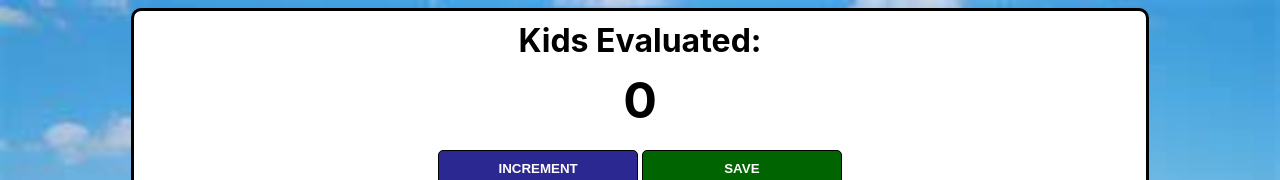
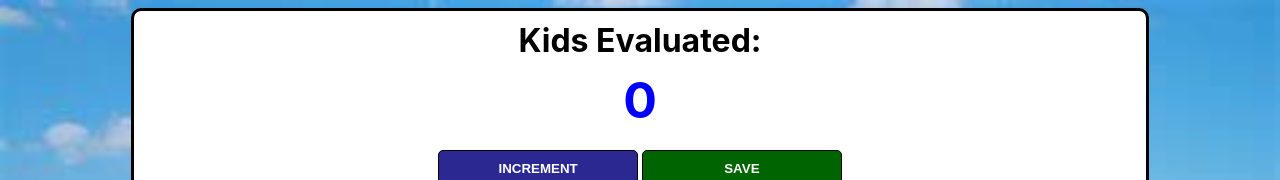
Before and after one commit to BlindHornet/BaseballCounter, a plain HTML site: page index.html in a window 1280 px wide. Shown: the top 180 px of the page. Drawn offline with Linux system fonts and the light colour scheme.

Commit message:
Updated Font of Count Color
Changed the color from Black to Blue

```diff
--- a/index.css
+++ b/index.css
@@ -45,3 +45,7 @@ button {
 #save-btn {
   background: darkgreen;
 }
+
+#count-el {
+  color: blue;
+}
```
